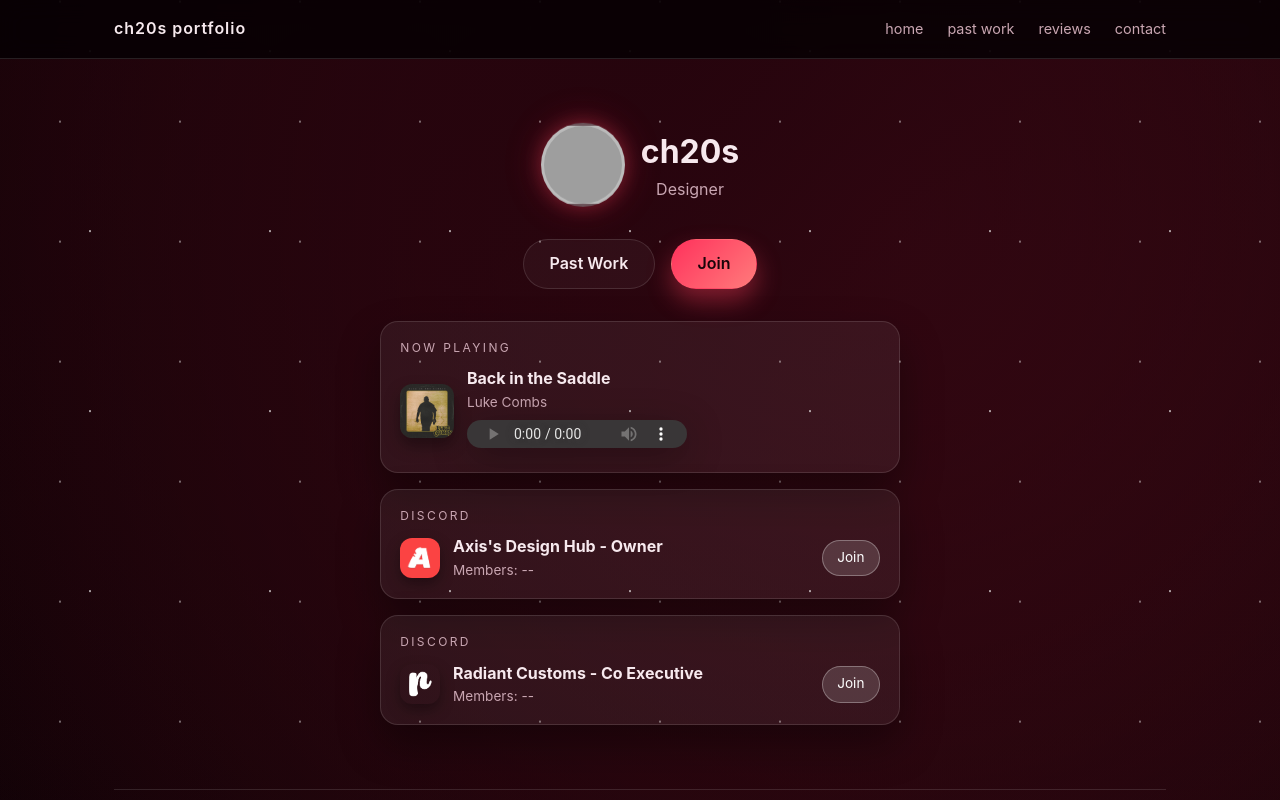
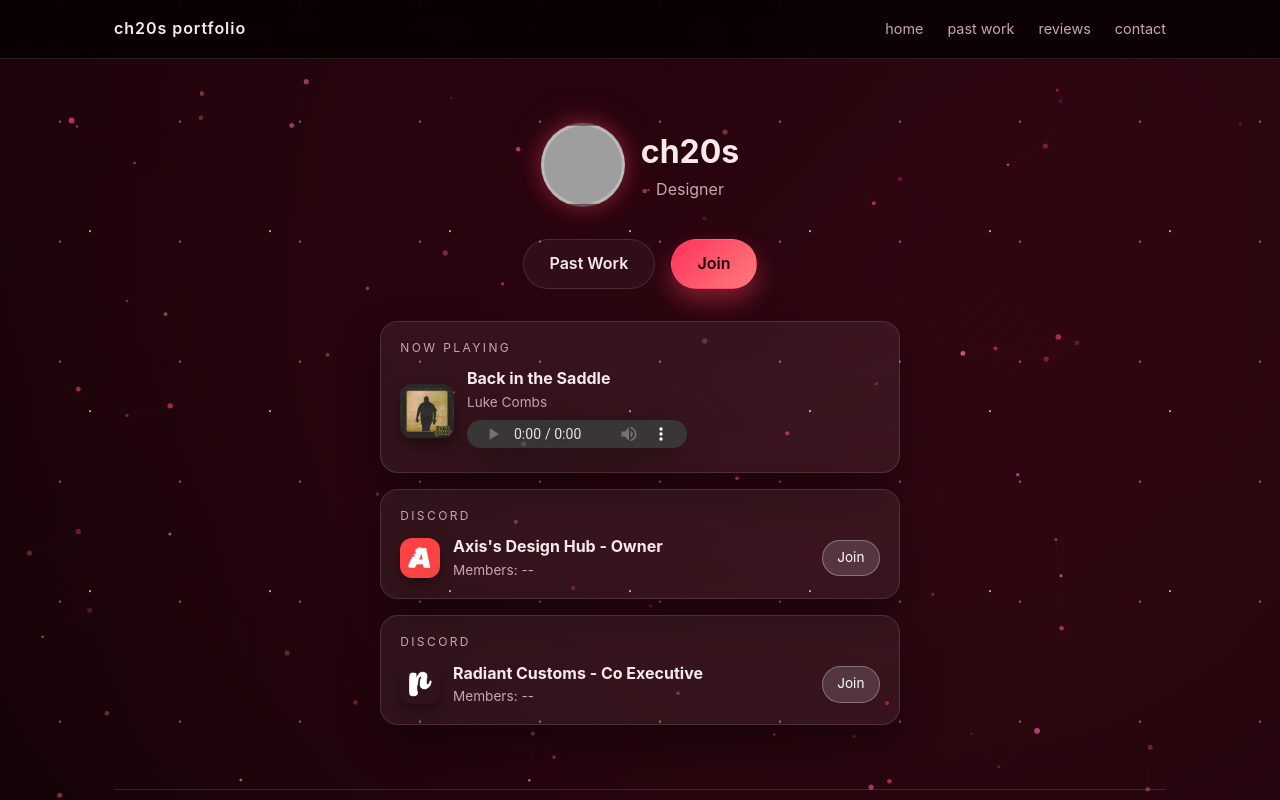
Before and after one commit to matthewwaters319-dotcom/rivercitypd, a plain HTML site: page index.html in a window 1280 px wide. Shown: the top 800 px of the page. Drawn offline with Linux system fonts and the light colour scheme; no server answers; grey boxes are pictures that could not be loaded.

Commit message:
message heret

```diff
--- a/index.html
+++ b/index.html
@@ -18,7 +18,11 @@
       </div>
     </div>
 
+    <!-- Particle Canvas -->
+    <canvas id="particleCanvas"></canvas>
+
     <div class="starfield" aria-hidden="true"></div>
+
     <header class="site-header">
       <div class="nav">
         <span class="logo">ch20s portfolio</span>
--- a/script.js
+++ b/script.js
@@ -2,6 +2,147 @@ const year = document.querySelector("#year");
 if (year) {
   year.textContent = new Date().getFullYear();
 }
+
+// Particle System
+class ParticleSystem {
+  constructor() {
+    this.canvas = document.getElementById('particleCanvas');
+    if (!this.canvas) return;
+
+    this.ctx = this.canvas.getContext('2d');
+    this.particles = [];
+    this.mouse = { x: 0, y: 0 };
+    this.maxParticles = 80;
+
+    this.resize();
+    this.init();
+    this.animate();
+
+    window.addEventListener('resize', () => this.resize());
+    window.addEventListener('mousemove', (e) => this.handleMouseMove(e));
+  }
+
+  resize() {
+    this.canvas.width = window.innerWidth;
+    this.canvas.height = window.innerHeight;
+  }
+
+  init() {
+    for (let i = 0; i < this.maxParticles; i++) {
+      this.particles.push(this.createParticle());
+    }
+  }
+
+  createParticle(x = null, y = null) {
+    return {
+      x: x !== null ? x : Math.random() * this.canvas.width,
+      y: y !== null ? y : Math.random() * this.canvas.height,
+      vx: (Math.random() - 0.5) * 0.5,
+      vy: (Math.random() - 0.5) * 0.5,
+      radius: Math.random() * 2 + 1,
+      opacity: Math.random() * 0.5 + 0.2,
+      color: `rgba(255, ${Math.random() * 100 + 50}, ${Math.random() * 100 + 100}, `
+    };
+  }
+
+  handleMouseMove(e) {
+    this.mouse.x = e.clientX;
+    this.mouse.y = e.clientY;
+
+    // Create particles near mouse
+    if (Math.random() > 0.8) {
+      this.particles.push({
+        ...this.createParticle(e.clientX, e.clientY),
+        vx: (Math.random() - 0.5) * 2,
+        vy: (Math.random() - 0.5) * 2,
+        life: 60
+      });
+
+      if (this.particles.length > this.maxParticles * 2) {
+        this.particles.shift();
+      }
+    }
+  }
+
+  update() {
+    this.particles.forEach((particle, index) => {
+      // Move particle
+      particle.x += particle.vx;
+      particle.y += particle.vy;
+
+      // Mouse interaction
+      const dx = this.mouse.x - particle.x;
+      const dy = this.mouse.y - particle.y;
+      const distance = Math.sqrt(dx * dx + dy * dy);
+
+      if (distance < 100) {
+        const force = (100 - distance) / 100;
+        particle.vx -= (dx / distance) * force * 0.2;
+        particle.vy -= (dy / distance) * force * 0.2;
+      }
+
+      // Boundary check
+      if (particle.x < 0 || particle.x > this.canvas.width) particle.vx *= -1;
+      if (particle.y < 0 || particle.y > this.canvas.height) particle.vy *= -1;
+
+      // Apply friction
+      particle.vx *= 0.99;
+      particle.vy *= 0.99;
+
+      // Life countdown for mouse-created particles
+      if (particle.life !== undefined) {
+        particle.life--;
+        particle.opacity = particle.life / 60 * 0.5;
+        if (particle.life <= 0) {
+          this.particles.splice(index, 1);
+        }
+      }
+    });
+  }
+
+  draw() {
+    this.ctx.clearRect(0, 0, this.canvas.width, this.canvas.height);
+
+    // Draw connections
+    this.particles.forEach((p1, i) => {
+      this.particles.slice(i + 1).forEach(p2 => {
+        const dx = p1.x - p2.x;
+        const dy = p1.y - p2.y;
+        const distance = Math.sqrt(dx * dx + dy * dy);
+
+        if (distance < 120) {
+          this.ctx.strokeStyle = `rgba(255, 62, 92, ${(1 - distance / 120) * 0.15})`;
+          this.ctx.lineWidth = 0.5;
+          this.ctx.beginPath();
+          this.ctx.moveTo(p1.x, p1.y);
+          this.ctx.lineTo(p2.x, p2.y);
+          this.ctx.stroke();
+        }
+      });
+    });
+
+    // Draw particles
+    this.particles.forEach(particle => {
+      this.ctx.fillStyle = particle.color + particle.opacity + ')';
+      this.ctx.beginPath();
+      this.ctx.arc(particle.x, particle.y, particle.radius, 0, Math.PI * 2);
+      this.ctx.fill();
+    });
+  }
+
+  animate() {
+    this.update();
+    this.draw();
+    requestAnimationFrame(() => this.animate());
+  }
+}
+
+// Initialize particle system after loading screen
+window.addEventListener('load', () => {
+  setTimeout(() => {
+    new ParticleSystem();
+  }, 1500);
+});
 
 // Loading Screen
 window.addEventListener('load', () => {
--- a/styles.css
+++ b/styles.css
@@ -34,6 +34,17 @@ body {
 
 body.loaded {
   overflow-x: hidden;
+}
+
+/* Particle Canvas */
+#particleCanvas {
+  position: fixed;
+  top: 0;
+  left: 0;
+  width: 100%;
+  height: 100%;
+  pointer-events: none;
+  z-index: 1;
 }
 
 /* Loading Screen */
```
